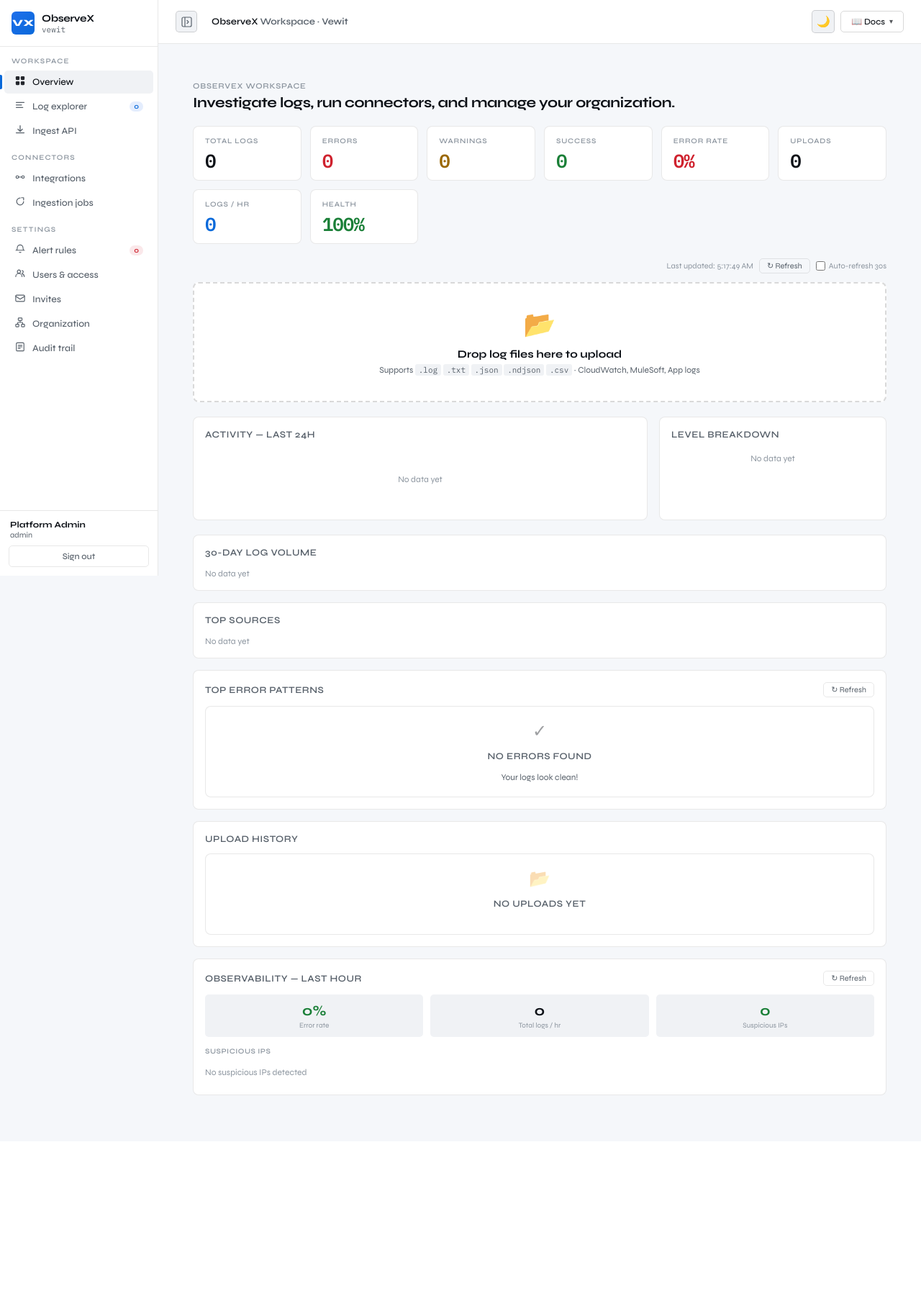
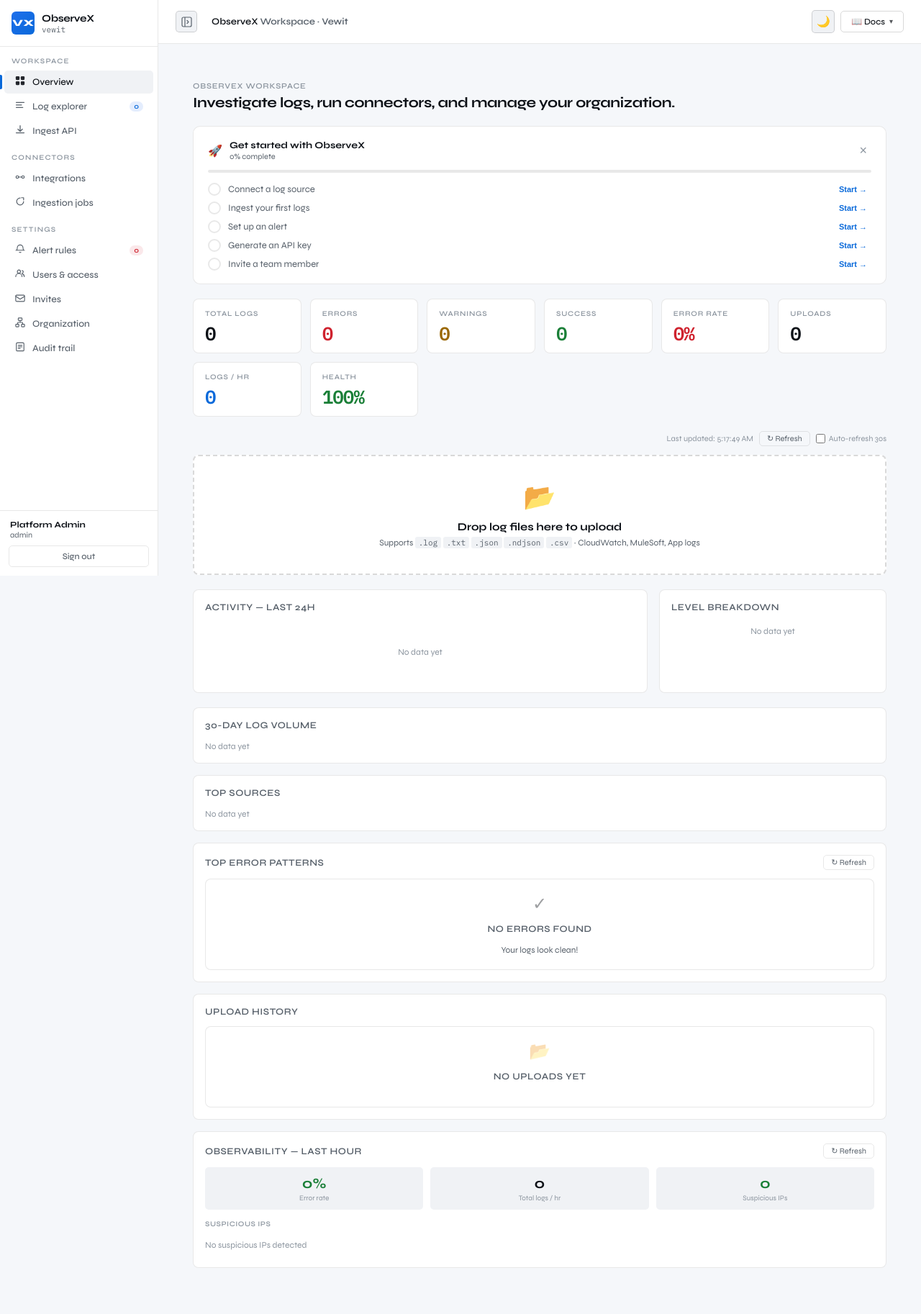
Before and after one commit to rew7277/logtransfer, a Flask app: page /workspace/vewit in a window 1280 px wide. Shown: the whole page at 72% size. Before the commit the page ends 1522 px from the top, so only its background shows below. Run offline with Flask 3, Linux system fonts and the light colour scheme; a user stored in the database is signed in; data comes from the database, SQL or seed files in the repository; data that the repository does not hold is empty; some libraries are stand-ins or nearby versions.

Commit message:
Add files via upload

```diff
--- a/app.py
+++ b/app.py
@@ -850,6 +850,32 @@ def require_admin() -> tuple[dict[str, Any] | None, tuple[Any, int] | None]:
         return None, error
     if user["role"] != "admin":
         return None, (jsonify({"error": "Admin access required."}), 403)
+    return user, None
+
+# Role hierarchy: higher number = more privilege
+ROLE_LEVELS: dict[str, int] = {
+    "tester":    1,
+    "developer": 2,
+    "manager":   3,
+    "admin":     4,
+}
+
+def require_role(min_role: str) -> tuple[dict[str, Any] | None, tuple[Any, int] | None]:
+    """Require the authenticated user to have at least `min_role` privilege.
+
+    Role hierarchy (ascending): tester → developer → manager → admin.
+    - tester:    read-only access
+    - developer: read + create API keys + run jobs + saved searches
+    - manager:   developer + manage integrations, alerts, jobs, invitations
+    - admin:     full access including org settings, users, retention
+    """
+    user, error = require_auth()
+    if error:
+        return None, error
+    user_level = ROLE_LEVELS.get(user["role"], 0)
+    min_level  = ROLE_LEVELS.get(min_role, 99)
+    if user_level < min_level:
+        return None, (jsonify({"error": f"Insufficient permissions. '{min_role}' role or above required."}), 403)
     return user, None
 
 def require_api_key(required_scope: str | None = None) -> tuple[dict[str, Any] | None, tuple[Any, int] | None]:
@@ -1952,6 +1978,39 @@ def logout():
 @app.get("/api/health")
 def health():
     return jsonify({"status": "ok", "service": "ObserveX Enterprise", "time": iso_now()})
+
+def _get_onboarding_state(db: Any, org_id: int) -> dict[str, Any]:
+    """Return a checklist of first-run milestones so the UI can render
+    a guided onboarding panel until all steps are complete."""
+    has_integration = db.execute(
+        "SELECT 1 FROM integrations WHERE org_id = ? LIMIT 1", (org_id,)
+    ).fetchone() is not None
+    has_logs = db.execute(
+        "SELECT 1 FROM log_events WHERE org_id = ? LIMIT 1", (org_id,)
+    ).fetchone() is not None
+    has_alert = db.execute(
+        "SELECT 1 FROM alert_rules WHERE org_id = ? LIMIT 1", (org_id,)
+    ).fetchone() is not None
+    has_team_member = db.execute(
+        "SELECT 1 FROM users WHERE org_id = ? AND id != (SELECT MIN(id) FROM users WHERE org_id = ?) LIMIT 1",
+        (org_id, org_id),
+    ).fetchone() is not None
+    has_api_key = db.execute(
+        "SELECT 1 FROM api_keys WHERE org_id = ? AND status = 'active' LIMIT 1", (org_id,)
+    ).fetchone() is not None
+    steps = [
+        {"id": "connect_source",  "label": "Connect a log source",    "done": has_integration},
+        {"id": "ingest_logs",     "label": "Ingest your first logs",   "done": has_logs},
+        {"id": "create_alert",    "label": "Set up an alert",          "done": has_alert},
+        {"id": "create_api_key",  "label": "Generate an API key",      "done": has_api_key},
+        {"id": "invite_teammate", "label": "Invite a team member",     "done": has_team_member},
+    ]
+    return {
+        "steps":    steps,
+        "complete": all(s["done"] for s in steps),
+        "percent":  round(sum(1 for s in steps if s["done"]) / len(steps) * 100),
+    }
+
 
 @app.get("/api/bootstrap")
 def bootstrap():
@@ -2026,6 +2085,18 @@ def bootstrap():
         "theme_options":    sorted(VALID_THEMES),
         "api_keys":         api_keys_list,
         "saved_searches":   [{"id": r["id"], "name": r["name"], "filters": json.loads(r["filters_json"]), "created_at": r["created_at"]} for r in db.execute("SELECT id, name, filters_json, created_at FROM saved_searches WHERE org_id = ? ORDER BY id DESC LIMIT 50", (user["org_id"],)).fetchall()],
+        "onboarding": _get_onboarding_state(db, user["org_id"]),
+        "permission_matrix": {
+            "can_manage_org":          user["role"] == "admin",
+            "can_manage_users":        user["role"] == "admin",
+            "can_manage_integrations": user["role"] in ("admin", "manager"),
+            "can_manage_alerts":       user["role"] in ("admin", "manager"),
+            "can_manage_jobs":         user["role"] in ("admin", "manager"),
+            "can_invite_users":        user["role"] in ("admin", "manager"),
+            "can_run_jobs":            user["role"] in ("admin", "manager", "developer"),
+            "can_create_api_keys":     user["role"] in ("admin", "manager", "developer"),
+            "can_view_audit":          user["role"] in ("admin", "manager"),
+        },
     })
 
 @app.get("/api/logs")
@@ -2394,7 +2465,7 @@ def create_user():
 
 @app.post("/api/integrations")
 def add_integration():
-    user, error = require_admin()
+    user, error = require_role("manager")
     if error:
         return error
     payload = request_payload()
@@ -2413,7 +2484,7 @@ def add_integration():
 
 @app.post("/api/alerts")
 def add_alert():
-    user, error = require_admin()
+    user, error = require_role("manager")
     if error:
         return error
     payload = request_payload()
@@ -2433,7 +2504,7 @@ def add_alert():
 
 @app.post("/api/jobs")
 def add_job():
-    user, error = require_admin()
+    user, error = require_role("manager")
     if error:
         return error
     payload     = request_payload()
@@ -2451,7 +2522,7 @@ def add_job():
 
 @app.post("/api/jobs/<int:job_id>/run")
 def run_job(job_id: int):
-    user, error = require_admin()
+    user, error = require_role("developer")
     if error:
         return error
     try:
@@ -2587,7 +2658,7 @@ def accept_invite_page(token: str):
 
 @app.post("/api/invitations")
 def create_invitation():
-    user, error = require_admin()
+    user, error = require_role("manager")
     if error:
         return error
     payload = request_payload()
@@ -3237,7 +3308,7 @@ def list_alerts():
 
 @app.put("/api/alerts/<int:alert_id>")
 def update_alert(alert_id: int):
-    user, error = require_admin()
+    user, error = require_role("manager")
     if error:
         return error
     db  = get_db()
@@ -3269,7 +3340,7 @@ def update_alert(alert_id: int):
 
 @app.delete("/api/alerts/<int:alert_id>")
 def delete_alert(alert_id: int):
-    user, error = require_admin()
+    user, error = require_role("manager")
     if error:
         return error
     db  = get_db()
@@ -3295,7 +3366,7 @@ def list_integrations():
 
 @app.put("/api/integrations/<int:intg_id>")
 def update_integration(intg_id: int):
-    user, error = require_admin()
+    user, error = require_role("manager")
     if error:
         return error
     db  = get_db()
@@ -3315,7 +3386,7 @@ def update_integration(intg_id: int):
 
 @app.delete("/api/integrations/<int:intg_id>")
 def delete_integration(intg_id: int):
-    user, error = require_admin()
+    user, error = require_role("admin")
     if error:
         return error
     db  = get_db()
@@ -3332,7 +3403,7 @@ def delete_integration(intg_id: int):
 
 @app.put("/api/jobs/<int:job_id>")
 def update_job(job_id: int):
-    user, error = require_admin()
+    user, error = require_role("manager")
     if error:
         return error
     db  = get_db()
@@ -3353,7 +3424,7 @@ def update_job(job_id: int):
 
 @app.delete("/api/jobs/<int:job_id>")
 def delete_job(job_id: int):
-    user, error = require_admin()
+    user, error = require_role("admin")
     if error:
         return error
     db  = get_db()
@@ -3504,7 +3575,7 @@ def revoke_session_endpoint(session_id: int):
 
 @app.get("/api/audit")
 def get_audit_log():
-    user, error = require_admin()
+    user, error = require_role("manager")
     if error:
         return error
     db = get_db()
--- a/templates/create_account.html
+++ b/templates/create_account.html
@@ -89,10 +89,6 @@ code{font-family:'IBM Plex Mono',monospace;font-size:11px}
 
   <div class="link-row">Already have a workspace? <a href="/login">Sign in</a></div>
 
-  <div class="info-box">
-    <strong>Demo account:</strong><br/>
-    Email: <code>admin@vewit.local</code> &nbsp;·&nbsp; Password: <code>admin123</code>
-  </div>
 </div>
 
 <script>
--- a/templates/index.html
+++ b/templates/index.html
@@ -109,6 +109,14 @@ body{font-family:var(--sans);background:var(--bg);color:var(--text);min-height:1
 .page-header{margin-bottom:20px}
 .page-header h1{font-size:20px;font-weight:700;letter-spacing:-.4px}
 .page-header p{font-size:13px;color:var(--text2);margin-top:4px}
+.ob-step{display:flex;align-items:center;gap:10px;font-size:13px;color:var(--text2)}
+.ob-step.ob-done{color:var(--text3)}
+.ob-check{width:18px;height:18px;border-radius:50%;border:2px solid var(--border);display:flex;align-items:center;justify-content:center;font-size:10px;flex-shrink:0;color:var(--text3)}
+.ob-step.ob-done .ob-check{background:var(--accent2);border-color:var(--accent2);color:#fff}
+.ob-label{flex:1}
+.ob-step.ob-done .ob-label{text-decoration:line-through;opacity:.5}
+.ob-go{margin-left:auto;font-size:11px;font-weight:600;color:var(--accent2);background:none;border:none;cursor:pointer;padding:2px 6px;border-radius:4px}
+.ob-go:hover{background:rgba(100,180,255,.1)}
 
 /* ── STATS GRID ── */
 .stats-row{display:grid;grid-template-columns:repeat(6,1fr);gap:12px;margin-bottom:20px}
@@ -616,6 +624,24 @@ html:not(.dark) .toast{box-shadow:0 8px 24px rgba(0,0,0,.15)}
         <h1>Investigate logs, run connectors, and manage your organization.</h1>
       </div>
 
+      <!-- ── Onboarding checklist (hidden once complete or dismissed) ── -->
+      <div id="onboardingPanel" style="display:none;margin-bottom:20px;background:var(--surface);border:1px solid var(--border);border-radius:10px;padding:18px 20px">
+        <div style="display:flex;align-items:center;justify-content:space-between;margin-bottom:12px">
+          <div style="display:flex;align-items:center;gap:10px">
+            <span style="font-size:16px">🚀</span>
+            <div>
+              <div style="font-size:13px;font-weight:700;color:var(--text)">Get started with ObserveX</div>
+              <div style="font-size:11px;color:var(--text2);margin-top:1px" class="ob-pct">0% complete</div>
+            </div>
+          </div>
+          <button onclick="dismissOnboarding()" style="background:none;border:none;cursor:pointer;color:var(--text3);font-size:18px;line-height:1;padding:2px 6px" title="Dismiss">×</button>
+        </div>
+        <div style="height:4px;background:var(--border);border-radius:2px;margin-bottom:14px">
+          <div class="ob-bar-fill" style="height:100%;width:0%;background:var(--accent2);border-radius:2px;transition:width .4s ease"></div>
+        </div>
+        <ul class="ob-steps" style="list-style:none;display:flex;flex-direction:column;gap:8px"></ul>
+      </div>
+
       <!-- Stats -->
       <div class="stats-row" style="grid-template-columns:repeat(auto-fit,minmax(140px,1fr))">
         <div class="stat-card" onclick="showPage('explorer')"><div class="stat-label">Total logs</div><div class="stat-val" id="st-total">—</div></div>
@@ -1754,6 +1780,53 @@ function applyBootstrap(d) {
   renderRuns(d.ingestion_runs);
   renderAudit(d.audit);
   renderApiKeys(d.api_keys);
+  renderOnboarding(d.onboarding, d.user);
+}
+
+// ── Onboarding checklist ──
+var _onboardingDismissed = false;
+try { _onboardingDismissed = !!localStorage.getItem('ox_onboard_dismissed'); } catch(e){}
+
+function renderOnboarding(ob, user) {
+  var el = document.getElementById('onboardingPanel');
+  if (!el) return;
+  // Only show to admin/manager; hide once all done or dismissed
+  var isManager = user && (user.role === 'admin' || user.role === 'manager');
+  if (!isManager || !ob || ob.complete || _onboardingDismissed) {
+    el.style.display = 'none';
+    return;
+  }
+  el.style.display = '';
+  var bar = el.querySelector('.ob-bar-fill');
+  if (bar) bar.style.width = ob.percent + '%';
+  var pct = el.querySelector('.ob-pct');
+  if (pct) pct.textContent = ob.percent + '% complete';
+  var list = el.querySelector('.ob-steps');
+  if (!list) return;
+  list.innerHTML = '';
+  var navMap = {
+    connect_source:  'integrations',
+    ingest_logs:     'logs',
+    create_alert:    'alerts',
+    create_api_key:  'api-keys',
+    invite_teammate: 'team'
+  };
+  ob.steps.forEach(function(s) {
+    var li = document.createElement('li');
+    li.className = 'ob-step' + (s.done ? ' ob-done' : '');
+    li.innerHTML =
+      '<span class="ob-check">' + (s.done ? '✓' : '') + '</span>' +
+      '<span class="ob-label">' + s.label + '</span>' +
+      (!s.done && navMap[s.id] ? '<button class="ob-go" onclick="navigate(\''+navMap[s.id]+'\')">Start →</button>' : '');
+    list.appendChild(li);
+  });
+}
+
+function dismissOnboarding() {
+  try { localStorage.setItem('ox_onboard_dismissed','1'); } catch(e){}
+  _onboardingDismissed = true;
+  var el = document.getElementById('onboardingPanel');
+  if (el) el.style.display = 'none';
 }
 
 // ── Auto-refresh ──
--- a/templates/landing.html
+++ b/templates/landing.html
@@ -519,7 +519,7 @@ footer a:hover { color: var(--text); }
       <div class="feat-card">
         <div class="feat-icon" style="background:rgba(167,139,250,.12)">🔐</div>
         <div class="feat-title">Enterprise Security</div>
-        <div class="feat-desc">Rate limiting on all auth endpoints, SSRF-protected URL validation, security headers (CSP, HSTS), bcrypt passwords, CSRF tokens, and admin-only workspace mode.</div>
+        <div class="feat-desc">Rate limiting on all auth endpoints, SSRF-protected URL validation, security headers (CSP, HSTS), bcrypt passwords, secure session cookies, and admin-only workspace mode.</div>
       </div>
 
     </div>
--- a/templates/login.html
+++ b/templates/login.html
@@ -79,10 +79,6 @@ code{font-family:'IBM Plex Mono',monospace;font-size:11px}
     Don't have a workspace? <a href="/create-account">Create one free</a>
   </div>
 
-  <div class="info-box">
-    <strong>Demo account:</strong><br/>
-    Email: <code>admin@vewit.local</code> &nbsp;·&nbsp; Password: <code>admin123</code>
-  </div>
 </div>
 <script>
 function togglePw(){
```
